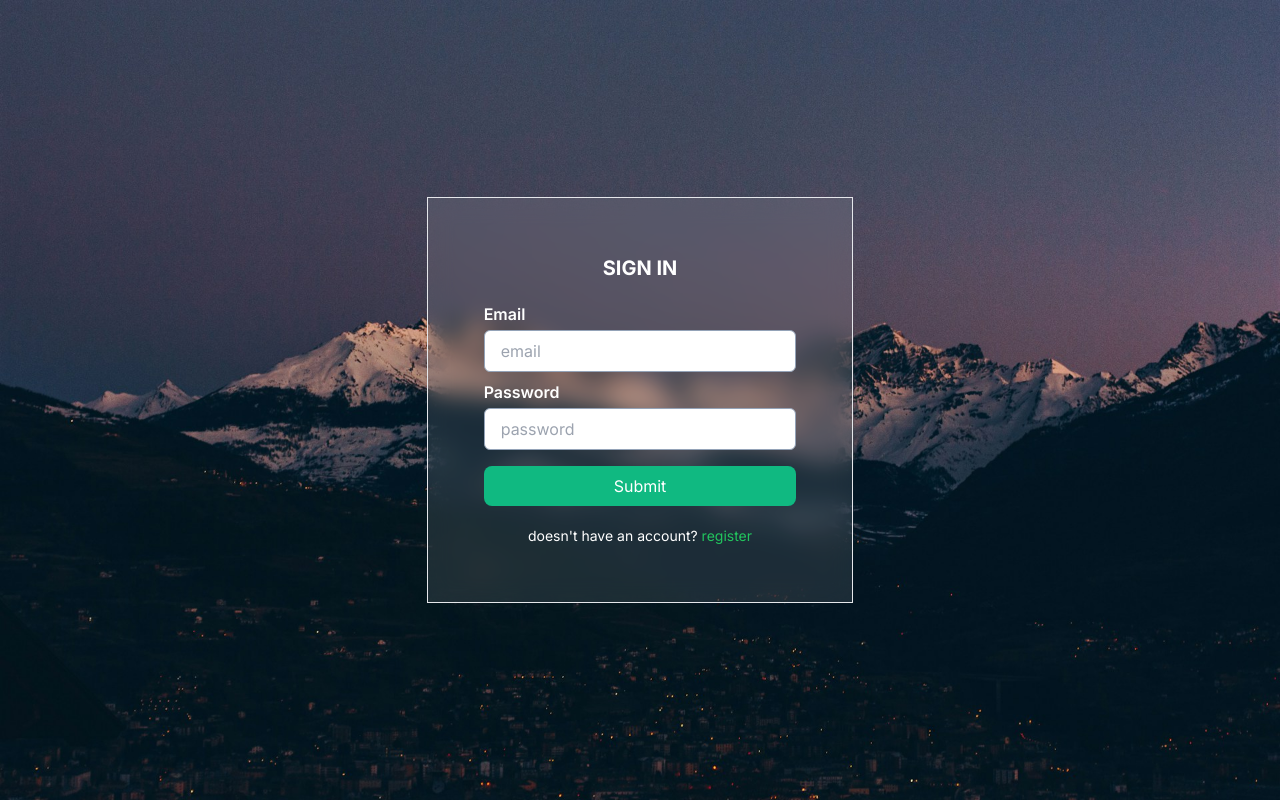
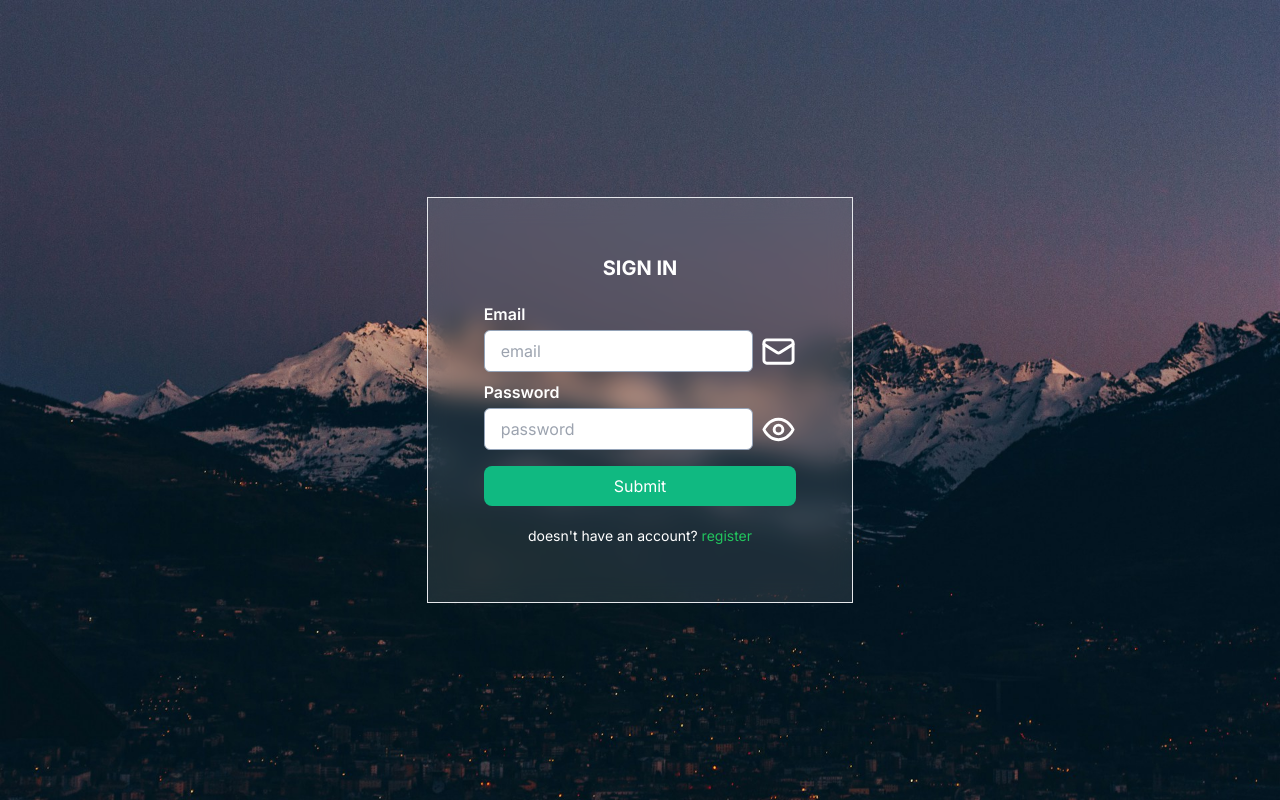
Before and after one commit to iqbalpa/chat-app-frontend, a Next.js app: page /signin in a window 1280 px wide. Built offline with nearby package versions, Linux system fonts and the light colour scheme.

Commit message:
style(auth): add icon for signin page

```diff
--- a/src/modules/signin/signin.tsx
+++ b/src/modules/signin/signin.tsx
@@ -11,6 +11,7 @@ import { setUser } from "@/store/userSlice";
 import { decodeToken } from "@/utils/jwt-decode";
 import { useRouter } from "next/navigation";
 import { setCookie } from "cookies-next";
+import { Eye, Mail } from "lucide-react";
 
 type SignInInputs = {
 	email: string;
@@ -56,20 +57,26 @@ const SignInModule: React.FC = () => {
 				<form onSubmit={handleSubmit(onSubmit)} className="flex flex-col w-full">
 					<div className="flex flex-col mb-2">
 						<p className="font-semibold mb-1 text-white">Email</p>
+						<div className="flex flex-row items-center">
 							<input
 								placeholder="email"
 								{...register("email", { required: true })}
-							className="border-slate-400 border-[1px] rounded-md px-4 py-2"
+								className="border-slate-400 border-[1px] rounded-md px-4 py-2 mr-2 grow"
 							/>
+							<Mail color="#ffffff" size={35} />
+						</div>
 						{errors.email && <span className="text-red-500 text-sm">This field is required</span>}
 					</div>
 					<div className="flex flex-col mb-4">
 						<p className="font-semibold mb-1 text-white">Password</p>
+						<div className="flex flex-row items-center">
 							<input
 								placeholder="password"
 								{...register("password", { required: true })}
-							className="border-slate-400 border-[1px] rounded-md px-4 py-2"
+								className="border-slate-400 border-[1px] rounded-md px-4 py-2 mr-2 grow"
 							/>
+							<Eye color="#ffffff" size={35} />
+						</div>
 						{errors.password && <span className="text-red-500 text-sm">This field is required</span>}
 					</div>
 					<input
```
Lines whose indentation alone changed are shown as unchanged.
